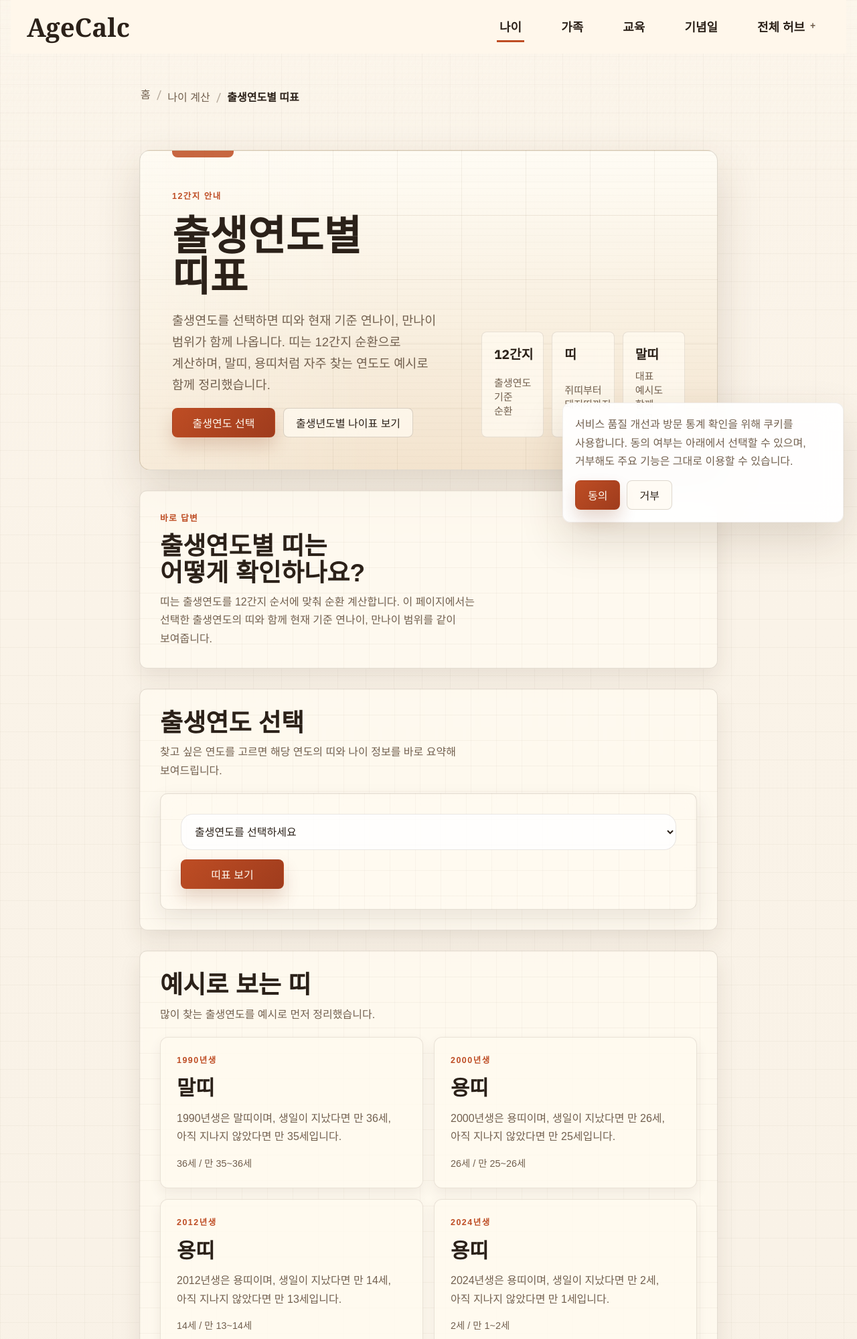
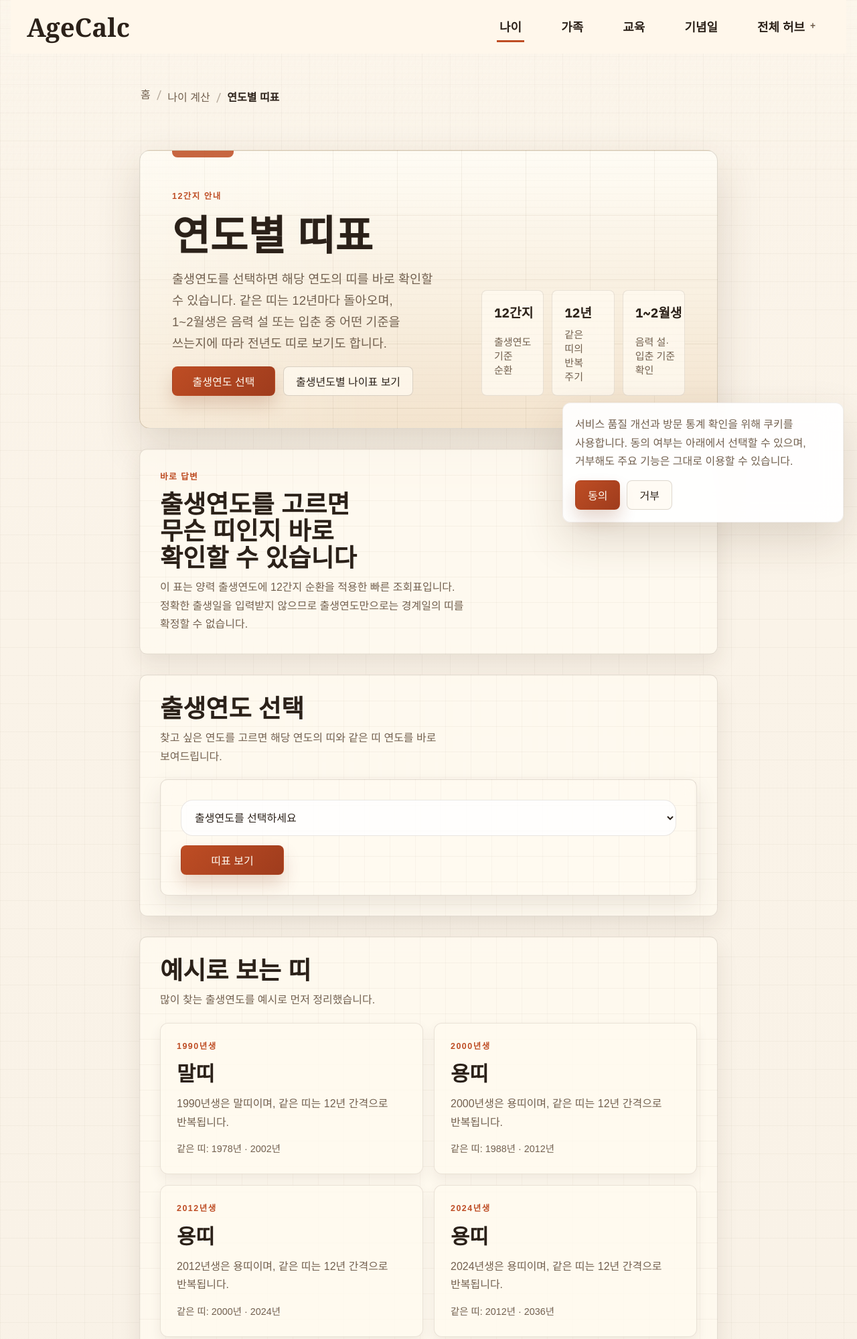
Before and after one commit to ddonggi/ageCalc, a Flask app: page /birth-year-zodiac-table in a window 1280 px wide. Shown: the top 1999 px of the page at 67% size. Run offline with Flask 3, Linux system fonts and the light colour scheme; some web fonts are replaced.

Commit message:
feat(seo): focus zodiac table on yearly zodiac intent

```diff
--- a/app.py
+++ b/app.py
@@ -1240,7 +1240,9 @@ def _build_birth_year_zodiac_snapshot(year: int, current_year: int) -> dict[str,
     snapshot = _build_birth_year_snapshot(year, current_year)
     zodiac_label = f"{snapshot['zodiac']}띠"
     snapshot["zodiac_label"] = zodiac_label
-    snapshot["detail"] = f"{snapshot['label']}은 {zodiac_label}이며, {snapshot['detail']}"
+    snapshot["previous_same_zodiac_year"] = year - 12
+    snapshot["next_same_zodiac_year"] = year + 12
+    snapshot["detail"] = f"{snapshot['label']}은 {zodiac_label}이며, 같은 띠는 12년 간격으로 반복됩니다."
     return snapshot
 
 
--- a/content/page_registry.py
+++ b/content/page_registry.py
@@ -253,9 +253,10 @@ STATIC_PAGE_REGISTRY = (
         "birth_year_zodiac_table",
         "/birth-year-zodiac-table",
         "age",
-        "출생연도별 띠표",
-        "출생연도별 띠와 현재 나이 확인",
-        related_endpoints=("birth_year_age_table", "age", "age_comparison_table"),
+        "연도별 띠표",
+        "출생연도로 띠와 같은 띠 연도 확인",
+        related_endpoints=("birth_year_age_table", "age", "annual_age_calculator"),
+        lastmod="2026-08-13",
     ),
     _page(
         "college_entry_year_calculator",
--- a/templates/birth-year-zodiac-table.html
+++ b/templates/birth-year-zodiac-table.html
@@ -5,14 +5,14 @@
     <meta charset="utf-8" />
     <meta name="viewport" content="width=device-width,initial-scale=1" />
 
-    <title>출생연도별 띠표 | AgeCalc</title>
-    <meta name="description" content="출생연도별 띠와 현재 기준 연나이·만나이 범위를 함께 정리한 띠표입니다." />
+    <title>연도별 띠표 | 출생연도로 무슨 띠인지 확인 | AgeCalc</title>
+    <meta name="description" content="출생연도를 선택하면 무슨 띠인지 바로 확인할 수 있는 연도별 띠표입니다. 12간지 순서와 같은 띠의 12년 주기, 1~2월생의 음력 설·입춘 기준 차이도 안내합니다." />
     <link rel="canonical" href="https://agecalc.cloud/birth-year-zodiac-table" />
 
     <meta property="og:type" content="website" />
     <meta property="og:site_name" content="AgeCalc" />
-    <meta property="og:title" content="출생연도별 띠표 | AgeCalc" />
-    <meta property="og:description" content="12간지 기준으로 출생연도별 띠와 연나이, 만나이 범위를 한눈에 볼 수 있습니다." />
+    <meta property="og:title" content="연도별 띠표 | 출생연도로 무슨 띠인지 확인 | AgeCalc" />
+    <meta property="og:description" content="출생연도로 띠를 확인하고 같은 띠의 12년 주기와 1~2월생의 기준 차이를 알아보세요." />
     <meta property="og:url" content="https://agecalc.cloud/birth-year-zodiac-table" />
     <meta property="og:image" content="{{ url_for('static', filename='images/og-image.png', _external=True) }}" />
 
@@ -40,10 +40,10 @@
         <section class="hero-band">
             <div class="hero-copy">
                 <p class="eyebrow">12간지 안내</p>
-                <h1>출생연도별 띠표</h1>
+                <h1>연도별 띠표</h1>
                 <p class="page-intro">
-                    출생연도를 선택하면 띠와 현재 기준 연나이, 만나이 범위가 함께 나옵니다.
-                    띠는 12간지 순환으로 계산하며, 말띠, 용띠처럼 자주 찾는 연도도 예시로 함께 정리했습니다.
+                    출생연도를 선택하면 해당 연도의 띠를 바로 확인할 수 있습니다.
+                    같은 띠는 12년마다 돌아오며, 1~2월생은 음력 설 또는 입춘 중 어떤 기준을 쓰는지에 따라 전년도 띠로 보기도 합니다.
                 </p>
                 <div class="hero-actions">
                     <a class="btn btn-primary" href="#zodiac-search">출생연도 선택</a>
@@ -56,12 +56,12 @@
                     <span class="metric-label">출생연도 기준 순환</span>
                 </article>
                 <article class="metric-card">
-                    <span class="metric-value">띠</span>
-                    <span class="metric-label">쥐띠부터 돼지띠까지</span>
+                    <span class="metric-value">12년</span>
+                    <span class="metric-label">같은 띠의 반복 주기</span>
                 </article>
                 <article class="metric-card">
-                    <span class="metric-value">말띠</span>
-                    <span class="metric-label">대표 예시도 함께 제공</span>
+                    <span class="metric-value">1~2월생</span>
+                    <span class="metric-label">음력 설·입춘 기준 확인</span>
                 </article>
             </div>
         </section>
@@ -71,10 +71,10 @@
         <section class="section-shell direct-answer" aria-label="출생연도별 띠표 바로 답변">
             <div class="section-heading">
                 <p class="eyebrow">바로 답변</p>
-                <h2>출생연도별 띠는 어떻게 확인하나요?</h2>
+                <h2>출생연도를 고르면 무슨 띠인지 바로 확인할 수 있습니다</h2>
                 <p class="section-intro">
-                    띠는 출생연도를 12간지 순서에 맞춰 순환 계산합니다.
-                    이 페이지에서는 선택한 출생연도의 띠와 함께 현재 기준 연나이, 만나이 범위를 같이 보여줍니다.
+                    이 표는 양력 출생연도에 12간지 순환을 적용한 빠른 조회표입니다.
+                    정확한 출생일을 입력받지 않으므로 출생연도만으로는 경계일의 띠를 확정할 수 없습니다.
                 </p>
             </div>
         </section>
@@ -82,7 +82,7 @@
         <section class="section-shell">
             <div class="section-heading">
                 <h2 id="zodiac-search">출생연도 선택</h2>
-                <p class="section-intro">찾고 싶은 연도를 고르면 해당 연도의 띠와 나이 정보를 바로 요약해 보여드립니다.</p>
+                <p class="section-intro">찾고 싶은 연도를 고르면 해당 연도의 띠와 같은 띠 연도를 바로 보여드립니다.</p>
             </div>
             <form class="age-form birth-year-form" method="get" action="{{ url_for('birth_year_zodiac_table') }}">
                 <div class="form-group">
@@ -116,12 +116,12 @@
                         <span>{{ selected_row.zodiac_label }}</span>
                     </div>
                     <div class="summary-card">
-                        <strong>연나이</strong>
-                        <span>{{ selected_row.annual_age }}</span>
+                        <strong>12년 전 같은 띠</strong>
+                        <span>{{ selected_row.previous_same_zodiac_year }}년</span>
                     </div>
                     <div class="summary-card">
-                        <strong>만나이 범위</strong>
-                        <span>{{ selected_row.man_age_range }}</span>
+                        <strong>12년 후 같은 띠</strong>
+                        <span>{{ selected_row.next_same_zodiac_year }}년</span>
                     </div>
                 </div>
             </article>
@@ -139,7 +139,7 @@
                     <p class="eyebrow">{{ example.label }}</p>
                     <h2>{{ example.zodiac_label }}</h2>
                     <p>{{ example.detail }}</p>
-                    <p class="small">{{ example.annual_age }} / {{ example.man_age_range }}</p>
+                    <p class="small">같은 띠: {{ example.previous_same_zodiac_year }}년 · {{ example.next_same_zodiac_year }}년</p>
                 </article>
                 {% endfor %}
             </div>
@@ -147,8 +147,8 @@
 
         <section class="section-shell">
             <div class="section-heading">
-                <h2>{{ current_year }}년 기준 출생연도별 띠표</h2>
-                <p class="section-intro">출생연도와 띠, 현재 기준 나이를 한 표로 정리했습니다.</p>
+                <h2>{{ current_year }}년 기준 연도별 띠표</h2>
+                <p class="section-intro">출생연도와 띠, 12년 전후의 같은 띠 연도를 한 표로 정리했습니다.</p>
             </div>
             <div class="data-table-wrap">
                 <table class="data-table birth-year-table">
@@ -156,8 +156,8 @@
                         <tr>
                             <th scope="col">출생연도</th>
                             <th scope="col">띠</th>
-                            <th scope="col">연나이</th>
-                            <th scope="col">만나이 범위</th>
+                            <th scope="col">12년 전</th>
+                            <th scope="col">12년 후</th>
                         </tr>
                     </thead>
                     <tbody>
@@ -165,12 +165,33 @@
                         <tr{% if row.is_selected %} class="is-selected"{% endif %}>
                             <td>{{ row.label }}</td>
                             <td>{{ row.zodiac_label }}</td>
-                            <td>{{ row.annual_age }}</td>
-                            <td>{{ row.man_age_range }}</td>
+                            <td>{{ row.previous_same_zodiac_year }}년</td>
+                            <td>{{ row.next_same_zodiac_year }}년</td>
                         </tr>
                         {% endfor %}
                     </tbody>
                 </table>
+            </div>
+        </section>
+
+        <section class="section-shell">
+            <div class="section-heading">
+                <p class="eyebrow">자주 묻는 질문</p>
+                <h2>연도별 띠 기준 FAQ</h2>
+            </div>
+            <div class="faq-list">
+                <details>
+                    <summary>같은 띠는 몇 년마다 돌아오나요?</summary>
+                    <p>쥐띠부터 돼지띠까지 12간지가 순서대로 반복되므로 같은 띠는 12년마다 돌아옵니다.</p>
+                </details>
+                <details>
+                    <summary>1월·2월생은 어느 띠인가요?</summary>
+                    <p>연초 출생자는 음력 설이나 입춘 중 어느 기준을 적용하는지에 따라 전년도 띠로 해석되기도 합니다. 이 페이지는 출생일을 받지 않으므로 출생연도만으로는 경계일의 띠를 확정할 수 없습니다.</p>
+                </details>
+                <details>
+                    <summary>띠는 음력 설과 입춘 중 무엇을 기준으로 하나요?</summary>
+                    <p>생활에서 띠를 말할 때는 음력 설을 기준으로 보는 경우가 많고, 사주·명리에서는 입춘을 기준으로 해석하기도 합니다. 연초 출생자는 먼저 어떤 기준을 적용할지 정한 뒤 확인해야 합니다.</p>
+                </details>
             </div>
         </section>
 
@@ -179,10 +200,9 @@
                 <p class="eyebrow">같이 보기</p>
                 <h2>연관 페이지</h2>
                 <div class="footer-links">
-                    <a href="{{ url_for('birth_year_age_table') }}">출생년도별 나이표</a>
-                    <a href="{{ url_for('age_comparison_table') }}">만나이·연나이 비교표</a>
-                    <a href="{{ url_for('annual_age_calculator') }}">연나이 계산기</a>
-                    <a href="{{ url_for('references') }}">계산 기준과 참고 자료</a>
+                    <a href="{{ url_for('birth_year_age_table') }}">출생연도별 나이는 별도 나이표에서 확인</a>
+                    <a href="{{ url_for('age') }}">생년월일로 정확한 만나이 계산</a>
+                    <a href="{{ url_for('annual_age_calculator') }}">출생연도로 연나이 계산</a>
                 </div>
             </article>
         </section>
```
Also changed, not shown: _workspace/improvement-checklist.md (+9 -5 lines), docs/operations/seo-change-log.md (+8 -0 lines), tests/test_public_pages.py (+9 -1 lines).
